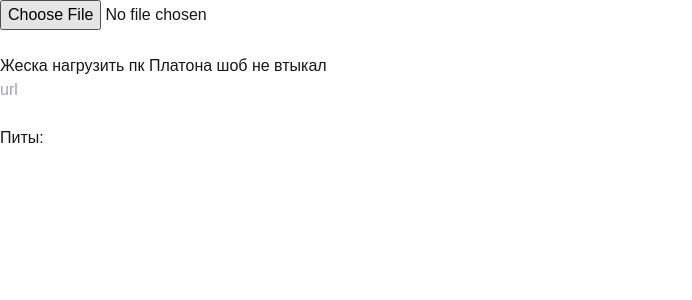
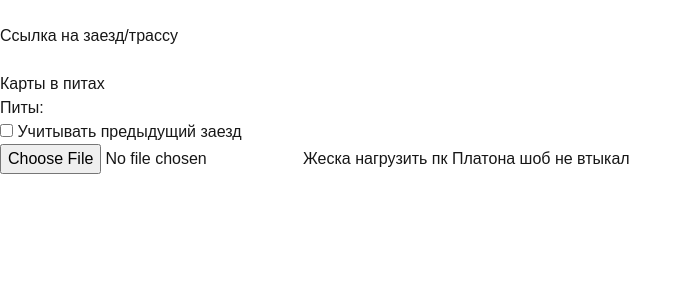
Before and after one commit to MrChester-X/race-time-front, a Next.js app: page /video in a window 1280 px wide. Shown: the top 300 px of the page, without its empty margins (0-692 px from the left). Built offline with nearby package versions, Linux system fonts and the light colour scheme.

Commit message:
feat: some changes

```diff
--- a/package.json
+++ b/package.json
@@ -25,6 +25,7 @@
     "eslint": "^9",
     "eslint-config-next": "15.1.7",
     "postcss": "^8",
+    "prettier": "^3.5.3",
     "tailwindcss": "^3.4.1",
     "typescript": "^5"
   }
--- /dev/null
+++ b/src/app/video/RaceElement.tsx
@@ -0,0 +1,65 @@
+import { ChangeEvent, useEffect, useState } from "react";
+import { Race } from "@/app/video/classes/race.class";
+import axios from "axios";
+import { RaceDto } from "@/app/video/dto/RaceDto";
+
+const RaceElement = ({ setRace }: { setRace: (race: Race) => void | Race }) => {
+  const [elementRace, setElementRace] = useState<Race | null>(null);
+  const [url, setUrl] = useState<string | null>(null);
+  const [pitlane, setPitlane] = useState<string[]>([]);
+
+  const handleUrl = (e: ChangeEvent<HTMLInputElement>) => {
+    setUrl(e.currentTarget.value);
+  };
+  const handlePitlane = (e: ChangeEvent<HTMLInputElement>) => {
+    console.log(e.currentTarget.value.split(" "));
+    setPitlane(e.currentTarget.value.split(" "));
+  };
+
+  useEffect(() => {
+    const handle = async () => {
+      if (!url) {
+        return;
+      }
+      console.log(url);
+      console.log(pitlane);
+      const raceDto = (
+        await axios.get(`http://localhost:3010/parser/race`, {
+          params: {
+            url,
+            pitlane: pitlane.join(" "),
+          },
+        })
+      ).data as RaceDto;
+      const race = Race.fromDto(raceDto);
+      const newRace = setRace(race);
+      if (newRace) {
+        setElementRace(newRace);
+      } else {
+        setElementRace(race);
+      }
+    };
+    const interval = setInterval(() => handle().catch(console.error), 1e3);
+    handle().catch(console.error);
+    return () => clearInterval(interval);
+  }, [url, pitlane]);
+
+  return (
+    <div className="flex flex-col gap-5 w-fit border-2 rounded-xl p-5 whitespace-pre-wrap">
+      <div className="flex flex-col gap-2">
+        <div className="flex gap-2">
+          <input className="text-black w-[450px]" accept="text" onChange={handleUrl} placeholder="" />
+          <div>Ссылка на заезд/трассу</div>
+        </div>
+        <div className="flex gap-2">
+          <input className="text-black w-[450px]" accept="text" onChange={handlePitlane} placeholder="" />
+          <div>Карты в питах</div>
+        </div>
+        <div>{elementRace && elementRace.drivers.map((driver) => `${driver.name} ${driver.getKarts().join(" -> ")}`).join("\n")}</div>
+      </div>
+      <div>Питы: {elementRace && elementRace.getPitlane().join(", ")}</div>
+    </div>
+  );
+};
+
+export default RaceElement;
--- a/src/utils/driver-lap.class.ts
+++ b/src/app/video/classes/driver-lap.class.ts
@@ -1,8 +1,17 @@
-import { Driver } from './driver.class';
-import { Utils } from './Utils';
+import { Driver } from "./driver.class";
+import { DriverLapDto } from "../dto/DriverLapDto";
+import { Utils } from "@/utils/Utils";
 
 export class DriverLap {
-  constructor(public driver: Driver, public count: number, public time: number, public stintText?: string) {}
+  constructor(
+    public driver: Driver,
+    public count: number,
+    public time: number,
+    public stintText?: string,
+  ) {}
+
+  kart!: string;
+  pitlane!: string[];
 
   getAbsoluteStartTime(): number {
     return this.driver.laps.slice(0, this.count).reduce((total, lap) => total + lap.time, 0);
@@ -22,6 +31,18 @@ export class DriverLap {
   }
 
   isPit(): boolean {
-    return this.time >= 45 && this.time <= 70;
+    return this.time >= 50 && this.time <= 70;
+  }
+
+  toDto(): DriverLapDto {
+    return {
+      count: this.count,
+      time: this.time,
+      stintText: this.stintText,
+    };
+  }
+
+  static fromDto(dto: DriverLapDto, driver: Driver) {
+    return new DriverLap(driver, dto.count, dto.time, dto.stintText);
   }
 }
--- /dev/null
+++ b/src/app/video/classes/driver.class.ts
@@ -0,0 +1,43 @@
+import { DriverLap } from "./driver-lap.class";
+import { DriverDto } from "../dto/DriverDto";
+import { Race } from "@/app/video/classes/race.class";
+
+export class Driver {
+  constructor(
+    public race: Race,
+    public index: number,
+    public name: string,
+    public startKart: string,
+    public laps: DriverLap[] = [],
+  ) {}
+
+  getKarts() {
+    return this.laps.map((lap) => lap.kart).filter((kart, index, karts) => kart != karts[index + 1]);
+  }
+
+  addLaps(driverLaps: DriverLap | DriverLap[]) {
+    driverLaps = Array.isArray(driverLaps) ? driverLaps : [driverLaps];
+    this.laps = this.laps.concat(driverLaps);
+  }
+
+  getSortedLaps(): DriverLap[] {
+    return [...this.laps].sort((a, b) => a.time - b.time);
+  }
+
+  toDto(): DriverDto {
+    return {
+      index: this.index,
+      name: this.name,
+      startKart: this.startKart,
+      laps: this.laps.map((lap) => lap.toDto()),
+    };
+  }
+
+  static fromDto(dto: DriverDto, race: Race) {
+    const driver = new Driver(race, dto.index, dto.name, dto.startKart);
+    const laps = dto.laps.map((lap) => DriverLap.fromDto(lap, driver));
+    driver.addLaps(laps);
+    race.processPitlane();
+    return driver;
+  }
+}
--- /dev/null
+++ b/src/app/video/classes/race.class.ts
@@ -0,0 +1,55 @@
+import { Driver } from "./driver.class";
+import { RaceDto } from "../dto/RaceDto";
+
+export class Race {
+  drivers: Driver[] = [];
+
+  constructor(public startPitlane?: string[]) {}
+
+  addDriver(driver: Driver) {
+    this.drivers.push(driver);
+    this.processPitlane();
+  }
+
+  getLaps() {
+    return this.drivers
+      .map((driver) => driver.laps)
+      .flat()
+      .sort((a, b) => a.getAbsoluteStartTime() - b.getAbsoluteStartTime());
+  }
+
+  processPitlane() {
+    const pitlane = this.startPitlane.slice();
+    const driversKarts = this.drivers.reduce((acc, driver) => Object.assign(acc, { [driver.index]: driver.startKart }), {});
+    for (const lap of this.getLaps()) {
+      if (lap.isPit()) {
+        const kart = driversKarts[lap.driver.index];
+        driversKarts[lap.driver.index] = pitlane[0];
+        for (let i = 0; i < pitlane.length - 1; i++) {
+          pitlane[i] = pitlane[i + 1];
+        }
+        pitlane[pitlane.length - 1] = kart;
+      }
+      lap.pitlane = pitlane.slice();
+      lap.kart = driversKarts[lap.driver.index];
+    }
+  }
+
+  getPitlane() {
+    const lastLap = this.getLaps().at(-1);
+    return lastLap.pitlane;
+  }
+
+  toDto(): RaceDto {
+    return {
+      pitlane: this.startPitlane,
+      drivers: this.drivers.map((driver) => driver.toDto()),
+    };
+  }
+
+  static fromDto(dto: RaceDto) {
+    const race = new Race(dto.pitlane);
+    dto.drivers.forEach((driver) => race.addDriver(Driver.fromDto(driver, race)));
+    return race;
+  }
+}
--- /dev/null
+++ b/src/app/video/dto/DriverDto.ts
@@ -0,0 +1,8 @@
+import { DriverLapDto } from "./DriverLapDto";
+
+export class DriverDto {
+  index: number;
+  name: string;
+  startKart: string;
+  laps: DriverLapDto[];
+}
--- /dev/null
+++ b/src/app/video/dto/DriverLapDto.ts
@@ -0,0 +1,5 @@
+export class DriverLapDto {
+  count: number;
+  time: number;
+  stintText?: string;
+}
--- /dev/null
+++ b/src/app/video/dto/RaceDto.ts
@@ -0,0 +1,6 @@
+import { DriverDto } from "@/app/video/dto/DriverDto";
+
+export class RaceDto {
+  pitlane?: string[];
+  drivers: DriverDto[];
+}
--- a/src/app/video/page.tsx
+++ b/src/app/video/page.tsx
@@ -1,52 +1,52 @@
 "use client";
 
-import { ChangeEvent, useEffect, useState } from 'react'
-import { Race } from '@/utils/race.class'
-import axios from 'axios'
+import { ChangeEvent, useState } from "react";
+import RaceElement from "@/app/video/RaceElement";
+import { Race } from "@/app/video/classes/race.class";
 
 export default function Video() {
-    const [file, setFile] = useState<File | null>(null);
-    const [url, setUrl] = useState<string | null>(null);
-    const [race, setRace] = useState<any | null>(null);
-    const handleInput = (e: ChangeEvent<HTMLInputElement>) => {
-        if (!e.target.files || !e.target.files.length) {
-            return;
+  const [file, setFile] = useState<File | null>(null);
+  const [checked, setChecked] = useState<boolean>(false);
+  const [, setRace] = useState<Race | null>(null);
+  const [secondRace, setSecondRace] = useState<Race | null>(null);
+
+  const handleInput = (e: ChangeEvent<HTMLInputElement>) => {
+    if (!e.target.files || !e.target.files.length) {
+      return;
+    }
+    setFile(e.target.files[0]);
+  };
+  const handleButton = () => {
+    console.log("клик");
+  };
+
+  return (
+    <div className="flex flex-col gap-10">
+      <RaceElement
+        setRace={
+          !secondRace
+            ? setRace
+            : (oldRace) => {
+                const kartsMap = secondRace.drivers.reduce((acc, driver) => {
+                  const karts = driver.getKarts();
+                  return Object.assign(acc, { [karts[0]]: karts.at(-1) });
+                }, {});
+                oldRace.drivers.forEach((driver) => (driver.startKart = kartsMap[driver.startKart]));
+                oldRace.processPitlane();
+                console.log("changed", kartsMap);
+                return oldRace;
+              }
         }
-        setFile(e.target.files[0])
-    }
-    const handleButton = () => {
-        console.log('клик');
-    }
-    const handleUrl = (e: ChangeEvent<HTMLInputElement>) => {
-        setUrl(e.currentTarget.value);
-    }
-    useEffect(() => {
-        const handle = async () => {
-            if (!url) {
-                return;
-            }
-            console.log(url);
-            const race = await axios.get(`http://localhost:3010/parser?url=${url}`) as any;
-            setRace(race.data);
-        }
-        const interval = setInterval(() => handle().catch(console.error), 1e3);
-        handle().catch(console.error);
-        return () => clearInterval(interval);
-    }, [url])
-    return <div>
-        <input type="file" accept="video/mp4" onChange={handleInput} />
-        <br/>
-        {file?.name}
-        <br/>
-        <button className="bg-white text-blue-600 rounded-xl p-5" onClick={handleButton}>Жеска нагрузить пк Платона шоб не втыкал</button>
-        <br/>
-        <div className="mt-10 whitespace-pre-wrap">
-            <input accept="text" onChange={handleUrl} placeholder="url" />
-            <br/>
-            {/*{JSON.stringify(race)}*/}
-            {race && race.drivers.map(driver => `${driver.name} ${driver.karts.join(' -> ')}`).join('\n')}
-            <br/>
-            Питы: {race && race.pitlane[0].join(", ")}
-        </div>
+      />
+      <div>
+        <input type="checkbox" checked={checked} onChange={(event) => setChecked(event.target.checked)} /> Учитывать предыдущий заезд
+        {checked && <RaceElement setRace={setSecondRace} />}
+      </div>
+      <input type="file" accept="video/mp4" onChange={handleInput} />
+      {file?.name}
+      <button className="bg-white text-blue-600 rounded-xl p-5 w-[400px]" onClick={handleButton}>
+        Жеска нагрузить пк Платона шоб не втыкал
+      </button>
     </div>
+  );
 }
```
Also changed, not shown: src/utils/driver.class.ts (deleted, +0 -15 lines), src/utils/race.class.ts (deleted, +0 -11 lines), .prettierrc.json (added), 1 other file (tests, documents, lock files or other folders).
